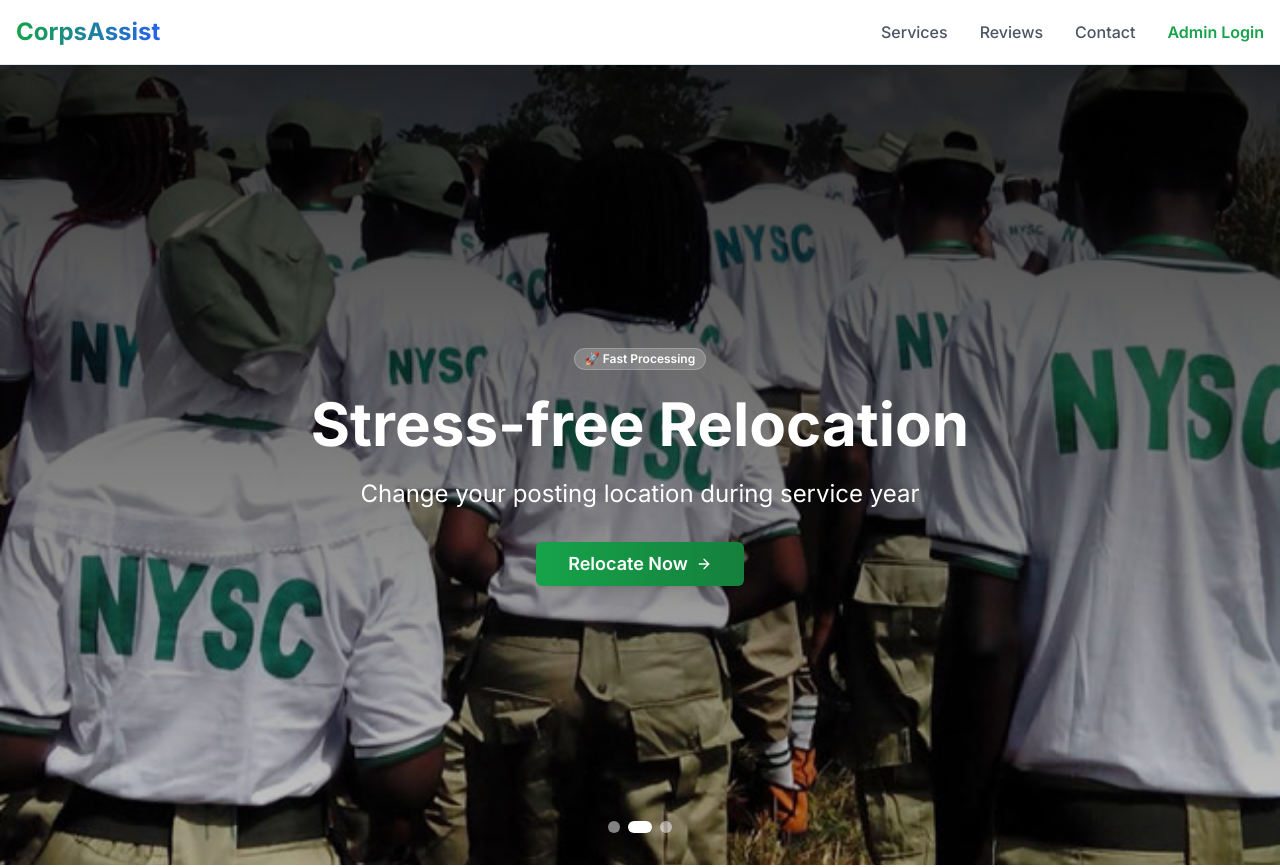
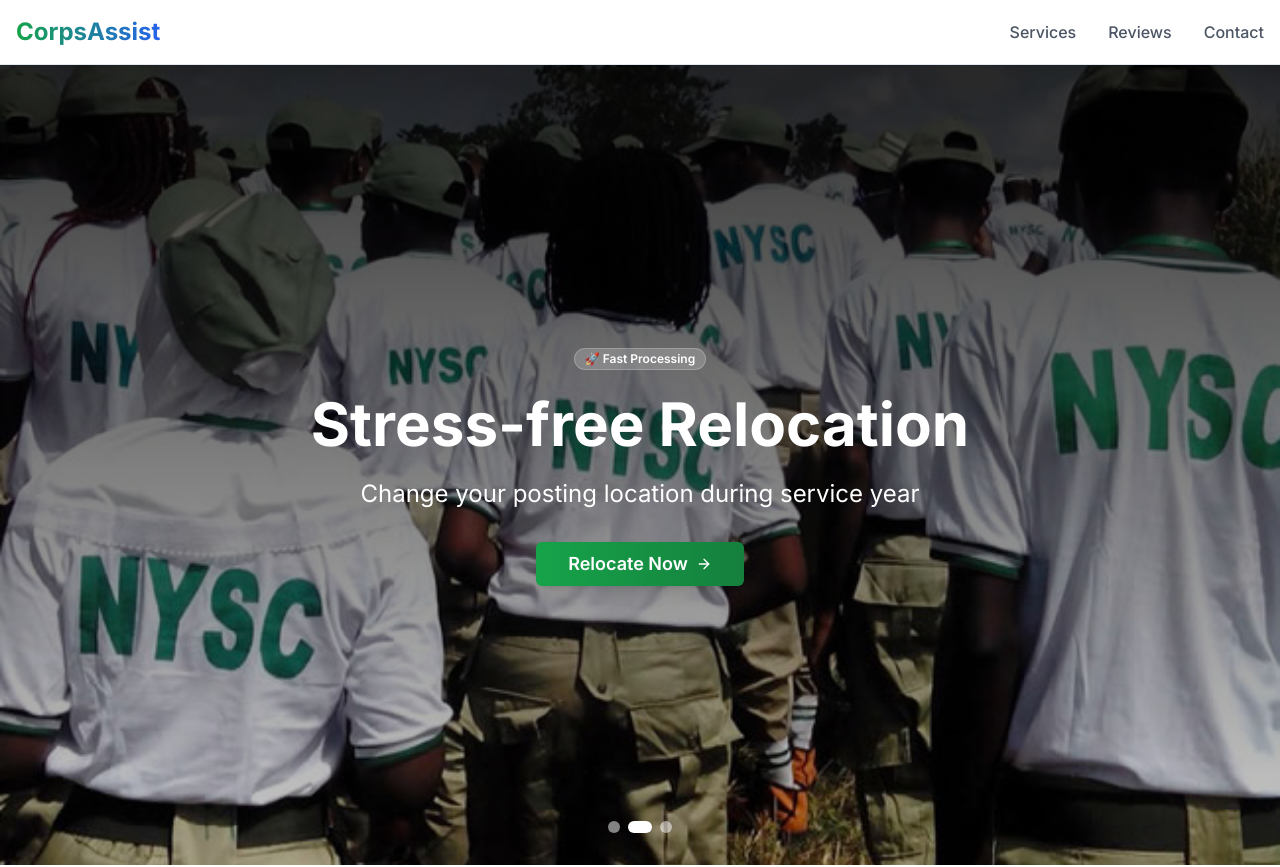
Before and after one commit to MiesieduoCodes/corseassist, a Next.js app: page / in a window 1280 px wide. Shown: the top 867 px of the page. Built offline with nearby package versions, Linux system fonts and the light colour scheme.

Commit message:
Update navbar.tsx

```diff
--- a/components/navbar.tsx
+++ b/components/navbar.tsx
@@ -33,9 +33,6 @@ export function Navbar() {
             <Link href="/#contact" className="text-gray-600 hover:text-green-600 transition-colors font-medium">
               Contact
             </Link>
-            <Link href="/admin-login" className="text-green-600 hover:text-green-700 transition-colors font-medium font-semibold">
-              Admin Login
-            </Link>
           </div>
 
           {/* Mobile Menu Button */}
@@ -57,9 +54,6 @@ export function Navbar() {
               <Link href="/#contact" className="text-gray-600 hover:text-green-600 transition-colors font-medium">
                 Contact
               </Link>
-              <Link href="/admin-login" className="text-green-600 hover:text-green-700 transition-colors font-medium font-semibold">
-                Admin Login
-              </Link>
             </div>
           </div>
         )}
```
